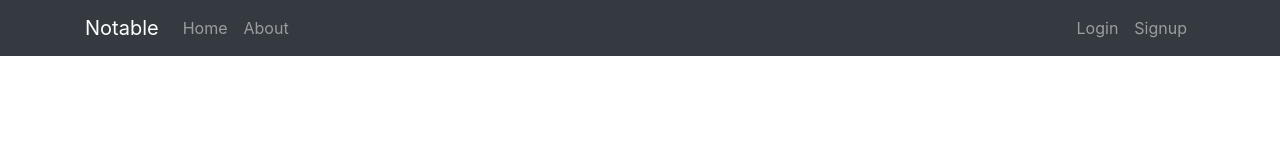
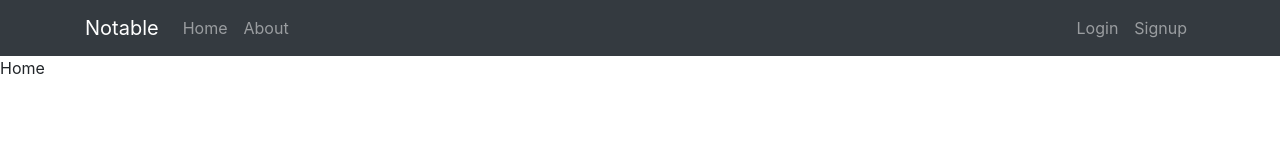
Before and after one commit to ojasathghara/Notable_Frontend, a React (Create React App) app: page / in a window 1280 px wide. Shown: the top 160 px of the page. Built offline with nearby package versions, Linux system fonts and the light colour scheme.

Commit message:
added some files and static component, added basic routing

```diff
--- a/public/index.html
+++ b/public/index.html
@@ -30,7 +30,7 @@
       work correctly both with client-side routing and a non-root public URL.
       Learn how to configure a non-root public URL by running `npm run build`.
     -->
-        <title>Notable</title>
+        <title>Notable | Notes on Fly</title>
     </head>
     <body>
         <noscript>You need to enable JavaScript to run this app.</noscript>
--- a/src/App.js
+++ b/src/App.js
@@ -1,12 +1,18 @@
 import "./App.css";
 import { BrowserRouter as Router, Routes, Route } from "react-router-dom";
 import Navigation from "./Components/Navigation";
+import Home from "./Components/Home";
+import About from "./Components/static/About";
 
 function App() {
     return (
         <div>
             <Router>
                 <Navigation />
+                <Routes>
+                    <Route path="/" element={<Home />} />
+                    <Route path="/about" element={<About />} />
+                </Routes>
             </Router>
         </div>
     );
--- /dev/null
+++ b/src/Components/Home.js
@@ -0,0 +1,10 @@
+import React from "react";
+import PropTypes from "prop-types";
+
+function Home(props) {
+    return <div>Home</div>;
+}
+
+Home.propTypes = {};
+
+export default Home;
--- a/src/Components/Navigation.js
+++ b/src/Components/Navigation.js
@@ -17,7 +17,7 @@ function Navigation(props) {
                         <Nav.Link as={Link} to="/">
                             Home
                         </Nav.Link>
-                        <Nav.Link eventKey={2} as={Link} to="/">
+                        <Nav.Link eventKey={2} as={Link} to="/about">
                             About
                         </Nav.Link>
                     </Nav>
@@ -35,6 +35,6 @@ function Navigation(props) {
     );
 }
 
-Navbar.propTypes = {};
+Navigation.propTypes = {};
 
 export default Navigation;
--- /dev/null
+++ b/src/Components/static/About.js
@@ -0,0 +1,10 @@
+import React from "react";
+import PropTypes from "prop-types";
+
+function About(props) {
+    return <div>About</div>;
+}
+
+About.propTypes = {};
+
+export default About;
```
Also changed, not shown: src/Components/AddNote.js (added).
